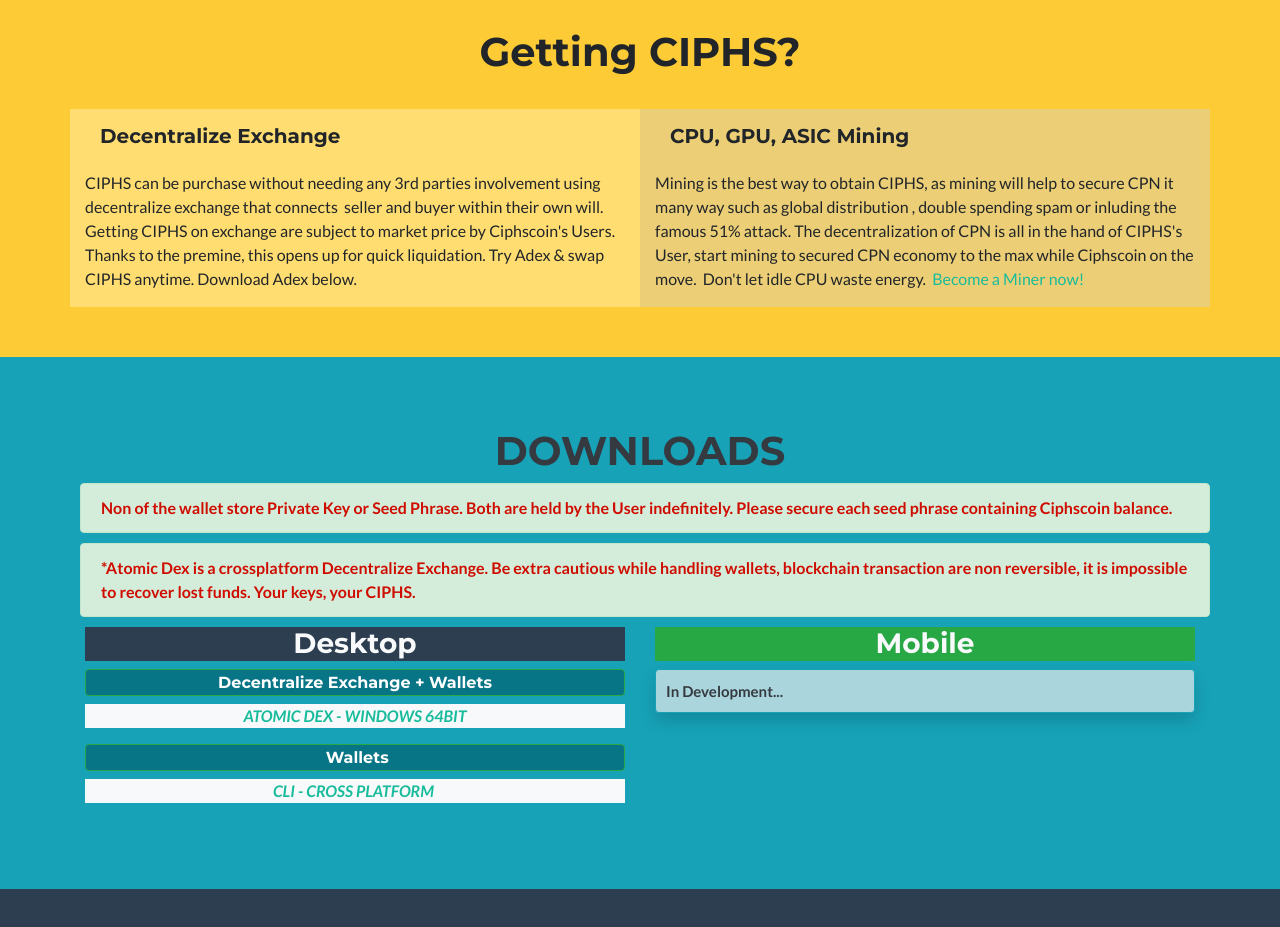
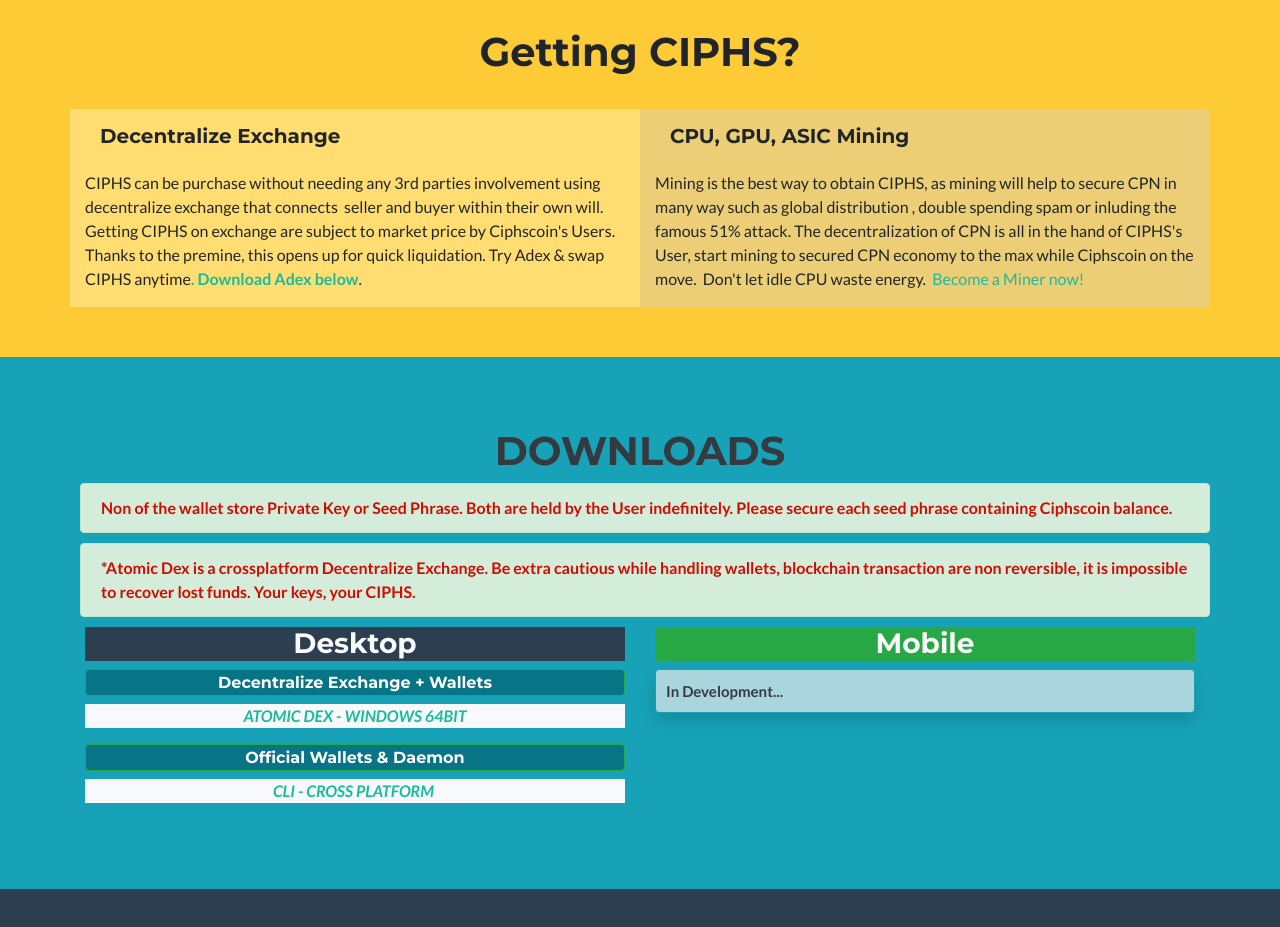
Before and after one commit to ciphscoin/web, a plain HTML site: page index.html in a window 1280 px wide. Shown: the part 1635-2562 px from the top of the page. Drawn offline with nearby package versions, Linux system fonts and the light colour scheme.

Commit message:
fix typo

```diff
--- a/index.html
+++ b/index.html
@@ -9,7 +9,7 @@
     <meta name="description" content="CIPHS is a decentralize Digital Cash with open source software to be use by anyone without involvement of 3rd parties for transfer. Ciphscoin is secured by PoW blockchain protocol with Equihash algorithm, and additional Z layer for private transfer. Ciphscoin Software are free to be use without limititation and warranty. Use at your own risk.">
     <link rel="icon" type="image/png" sizes="16x16" href="/assets/img/favicon-16x16.png?h=e04df210c14099a666c68d30cfd261da">
     <link rel="icon" type="image/png" sizes="32x32" href="/assets/img/favicon-32x32.png?h=f2fff952e60c00e49b48eb8a55b0ca55">
-    <link rel="stylesheet" href="/assets/bootstrap/css/bootstrap.min.css?h=9c5c910f3d1a18a931b26babddc50e63">
+    <link rel="stylesheet" href="/assets/bootstrap/css/bootstrap.min.css?h=d94df92e9dc4e5202dcff43abbe51dad">
     <link rel="stylesheet" href="https://fonts.googleapis.com/css?family=Montserrat:400,700">
     <link rel="stylesheet" href="https://fonts.googleapis.com/css?family=Lato:400,700,400italic,700italic">
     <link rel="stylesheet" href="/assets/fonts/fontawesome-all.min.css?h=18313f04cea0e078412a028c5361bd4e">
@@ -95,11 +95,11 @@
                 <div class="col-md-6" style="background-color: #ffdd71;">
                     <h5 style="padding: 15px;">Decentralize Exchange</h5>
                     <p>CIPHS can be purchase without needing any 3rd parties involvement using decentralize exchange that connects&nbsp; seller and buyer within their own will. Getting CIPHS on exchange are subject to market price by Ciphscoin's Users. Thanks
-                        to the premine, this opens up for quick liquidation. Try Adex &amp; swap CIPHS anytime. Download Adex below.</p>
+                        to the premine, this opens up for quick liquidation. Try Adex &amp; swap CIPHS anytime<a href="#wallets"><strong>. Download Adex below</strong></a>.</p>
                 </div>
                 <div class="col-md-6" style="background-color: #ebce75;">
                     <h5 style="padding: 15px;">CPU, GPU, ASIC Mining</h5>
-                    <p>Mining is the best way to obtain CIPHS, as mining will help to secure CPN it many way such as global distribution , double spending spam or inluding the famous 51% attack. The decentralization of CPN is all in the hand of CIPHS's User,
+                    <p>Mining is the best way to obtain CIPHS, as mining will help to secure CPN in many way such as global distribution , double spending spam or inluding the famous 51% attack. The decentralization of CPN is all in the hand of CIPHS's User,
                         start mining to secured CPN economy to the max while Ciphscoin on the move.&nbsp; Don't let idle CPU waste energy.&nbsp; <a href="#launchpad">Become a Miner now!</a><br></p>
                 </div>
             </div>
@@ -120,7 +120,7 @@
                                 <h6 class="text-center border rounded border-success" style="background-color: #087587;color: rgb(255,255,255);padding: 3px;">Decentralize Exchange + Wallets</h6>
                                 <p class="text-uppercase text-center bg-light"><a href="https://github.com/ciphscoin/atomicDEX-Desktop/releases/download/0.4.3-betaciphs/AtomicDEX-0.4.3-betaciphs_win64bit.zip"><strong><em>Atomic Dex -&nbsp;WINDOWS 64BIT</em></strong></a><br></p>
                                 <h6 class="text-center border rounded border-success"
-                                    style="background-color: #087587;color: rgb(255,255,255);padding: 3px;">&nbsp;Wallets</h6>
+                                    style="background-color: #087587;color: rgb(255,255,255);padding: 3px;">Official Wallets &amp; Daemon</h6>
                                 <p class="text-uppercase text-center bg-light"><a href="#launchpad"><strong><em>CLI -&nbsp;CROSS PLATFORM</em></strong></a><strong><em>&nbsp;</em></strong><br></p>
                             </div>
                             <div class="col-md-6">
@@ -173,7 +173,7 @@
             <div class="row">
                 <div class="col-md-4 mb-5 mb-lg-0">
                     <h4 class="text-uppercase mb-4">EXPLORER<br>PROVIDER</h4>
-                    <p style="font-size: 22px;"><a href="http://explorer.ciphs.org"><strong>CXPLORER</strong></a></p>
+                    <p style="font-size: 22px;"><a href="http://152.89.247.97:50604"><strong>CXPLORER</strong></a></p>
                 </div>
                 <div class="col-md-4 mb-5 mb-lg-0">
                     <h4 class="text-uppercase">Around the Web</h4>
```
Also changed, not shown: launchpad.html (+1 -1 lines).
